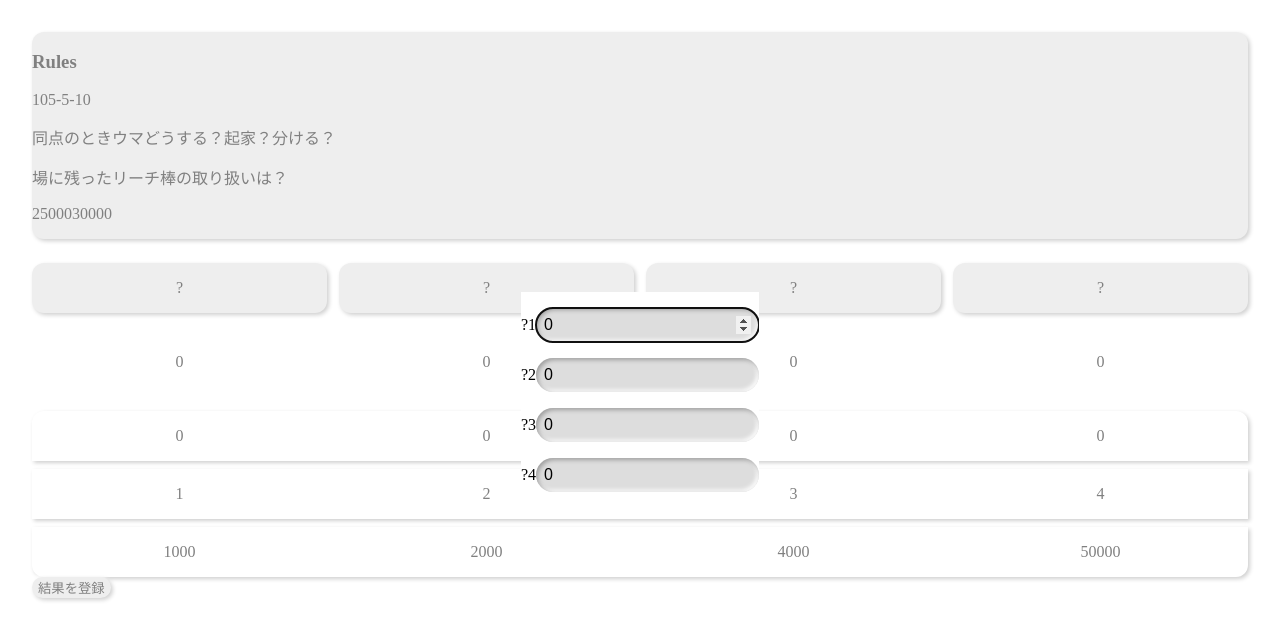
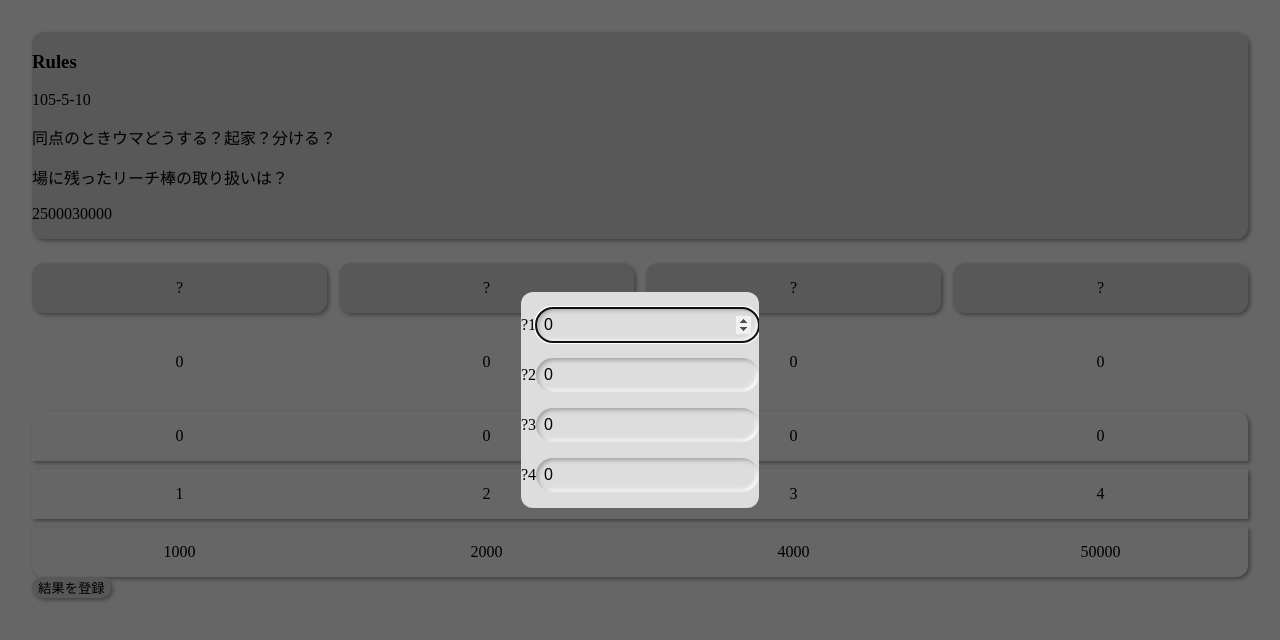
Before and after one commit to tgc624/tgc-tools, a React (Create React App) app in the folder neumahjong/: page / in a window 1280 px wide. Both pictures are taken after a click on the button "結果を登録". Shown: the top 640 px of the page. Built offline with nearby package versions, Linux system fonts and the light colour scheme; the HTML template or start-up script is replaced by a standard one.

Commit message:
Minor fix

```diff
--- a/neumahjong/src/components/NModal/NModal.module.css
+++ b/neumahjong/src/components/NModal/NModal.module.css
@@ -1,4 +1,4 @@
 .NModal::backdrop {
-  background-color: white;
-  opacity: 0.5;
+  background-color: black;
+  opacity: 0.6;
 }
--- a/neumahjong/src/components/NModal/index.tsx
+++ b/neumahjong/src/components/NModal/index.tsx
@@ -16,7 +16,7 @@ export default (props: {
       // @ts-ignore
       ref={ref}
       style={{ padding: 0, border: 0 }}
-      className={styles.NModal}
+      className={`box ${styles.NModal}`}
       onClick={(event: DialogClickEvent) => {
         event.persist();
         event.target?.localName === "dialog" && props.toggleOpen();
```
